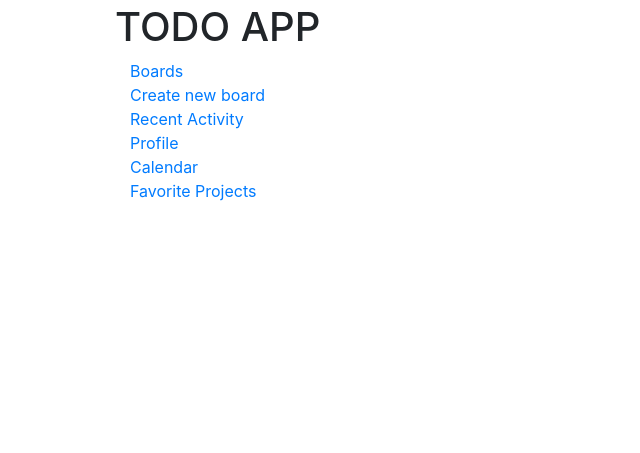
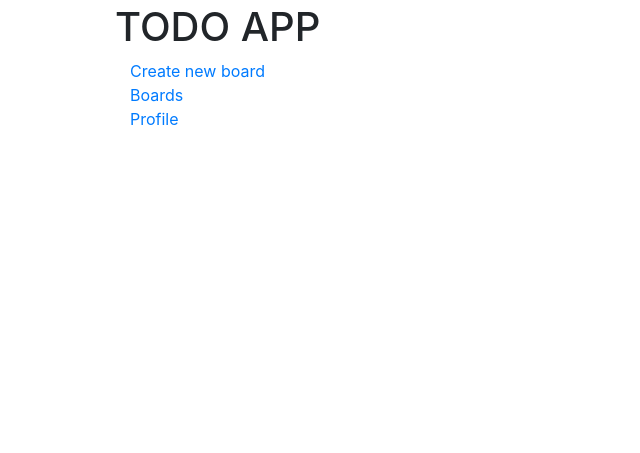
Before and after one commit to twnchk/todoApp, a Django app: page / in a window 1280 px wide. Shown: the part 347-800 px from the top of the page, without its empty margins (0-640 px from the left). Run offline with Django 4.2, Linux system fonts and the light colour scheme; some libraries are stand-ins or nearby versions.

Commit message:
Minor changes to frontpage

```diff
--- a/templates/index.html
+++ b/templates/index.html
@@ -6,23 +6,14 @@
     </div>
     <div class="container rounded-container">
         <div class="container widget-container">
+            <a href="{% url 'board_create' %}" class="widget-link">
+                <div class="rounded-container widget-green">Create new board</div>
+            </a>
             <a href="{% url 'boards_list' %}" class="widget-link">
                 <div class="rounded-container widget">Boards</div>
             </a>
-            <a href="{% url 'board_create' %}" class="widget-link">
-                <div class="rounded-container widget-green">Create new board</div>
-            </a>
-            <a href="#" class="widget-link">
-                <div class="rounded-container widget">Recent Activity</div>
-            </a>
             <a href="{% url 'user_profile' %}" class="widget-link">
                 <div class="rounded-container widget">Profile</div>
-            </a>
-            <a href="#" class="widget-link">
-                <div class="rounded-container widget">Calendar</div>
-            </a>
-            <a href="#" class="widget-link">
-                <div class="rounded-container widget">Favorite Projects</div>
             </a>
         </div>
     </div>
```
